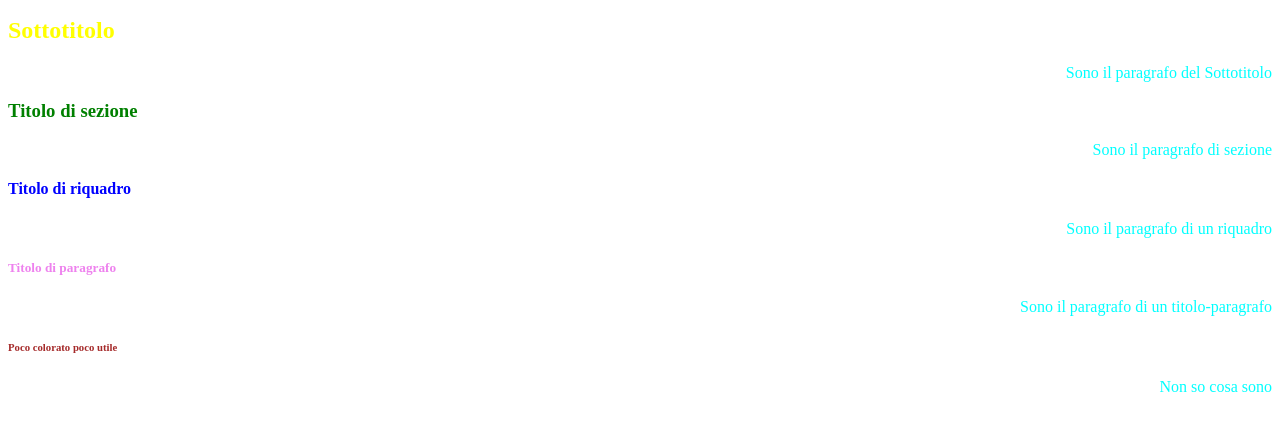
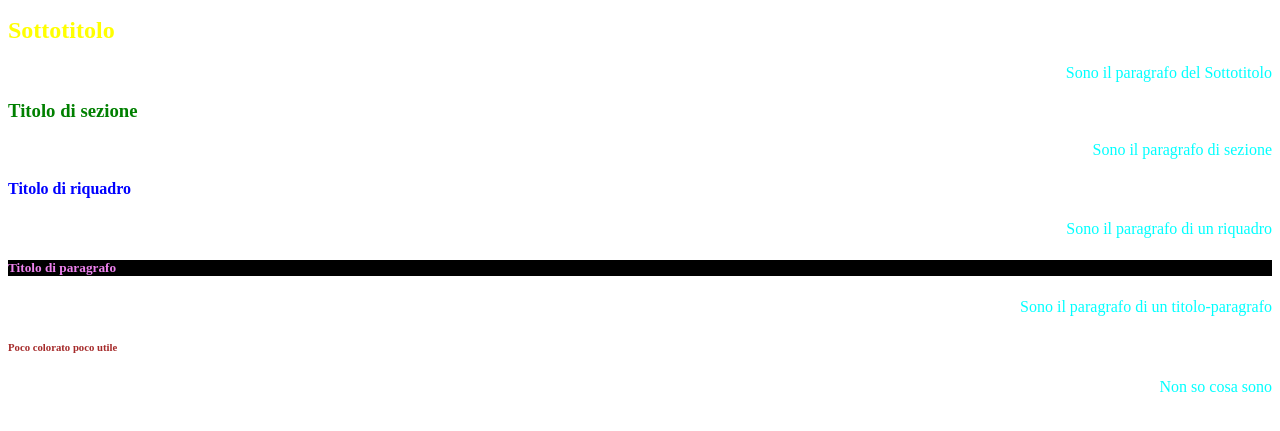
Before and after one commit to Erascaius/Esercizi-Css, a plain HTML site: page index.html in a window 1280 px wide. Shown: the part 101-532 px from the top of the page. Drawn offline with Linux system fonts and the light colour scheme.

Commit message:
Feat(Html+Css): added an id to h5 and styiled with a background

```diff
--- a/index.html
+++ b/index.html
@@ -24,7 +24,7 @@
         <p>Sono il paragrafo di un riquadro</p>
     </div>
     <div>
-        <h5>Titolo di paragrafo</h5>
+        <h5 id="Noob">Titolo di paragrafo</h5>
         <p>Sono il paragrafo di un titolo-paragrafo</p>
     </div>
     <div>
--- a/style.css
+++ b/style.css
@@ -20,3 +20,6 @@ h5{
 h6{
     color: brown;
 }
+#Noob{
+    background-color: black;
+}
```
